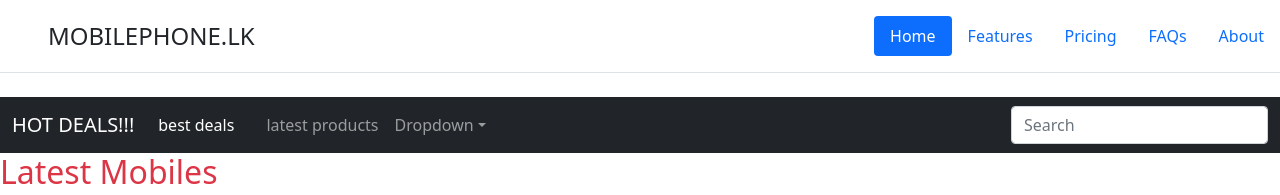
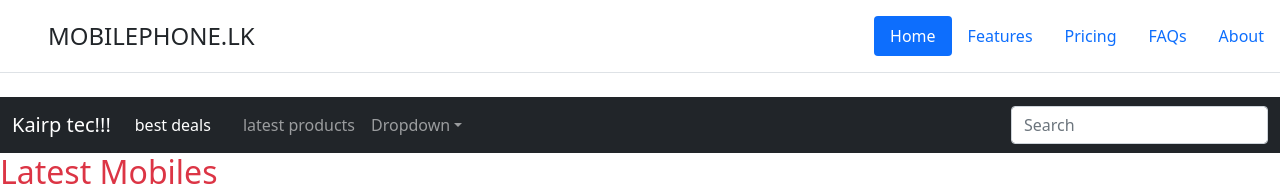
Before and after one commit to Arham070302/test-project, a plain HTML site: page index.html in a window 1280 px wide. Shown: the top 195 px of the page. Drawn offline with nearby package versions, Linux system fonts and the light colour scheme.

Commit message:
hotdeals test

```diff
--- a/index.html
+++ b/index.html
@@ -28,7 +28,7 @@
   </header>
   <nav class="navbar navbar-expand-sm navbar-dark bg-dark" aria-label="Third navbar example">
     <div class="container-fluid">
-      <a class="navbar-brand" href="#">HOT DEALS!!!</a>
+      <a class="navbar-brand" href="#">Kairp tec!!!</a>
       <button class="navbar-toggler" type="button" data-bs-toggle="collapse" data-bs-target="#navbarsExample03" aria-controls="navbarsExample03" aria-expanded="false" aria-label="Toggle navigation">
         <span class="navbar-toggler-icon"></span>
       </button>
```
